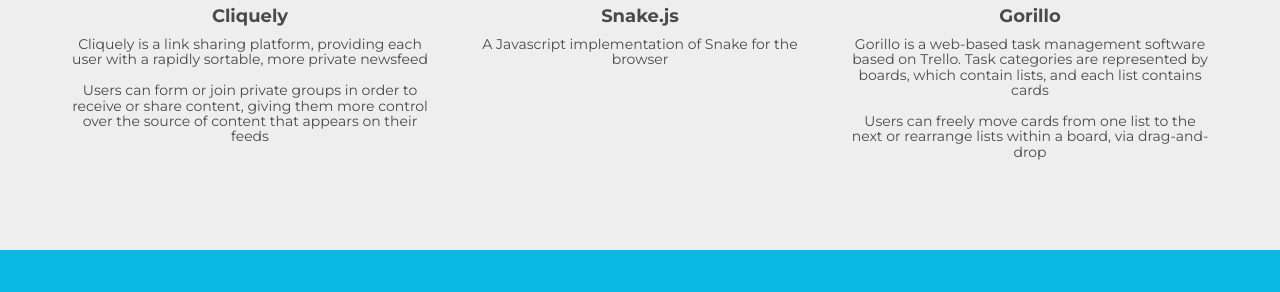
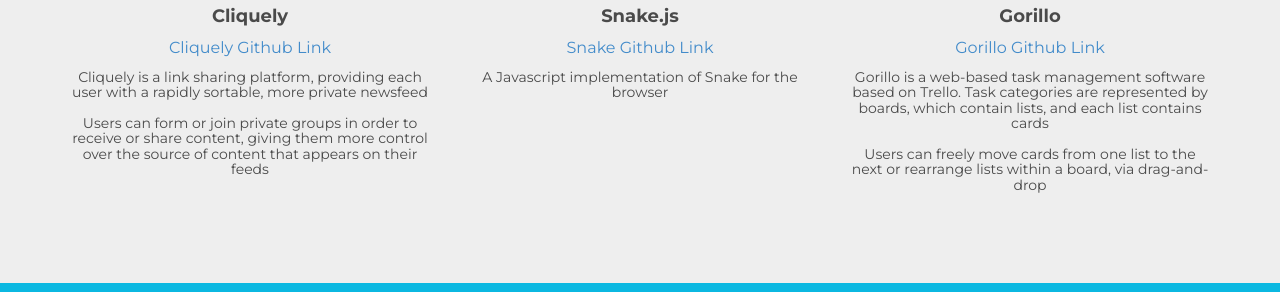
Before and after one commit to theCuriousJi/thecuriousgee.github.io, a plain HTML site: page index.html in a window 1280 px wide. Shown: the part 1891-2183 px from the top of the page. Drawn offline with nearby package versions, Linux system fonts and the light colour scheme.

Commit message:
added github links

```diff
--- a/assets/css/style.css
+++ b/assets/css/style.css
@@ -89,7 +89,7 @@ h1, h2, h3, h4, h5, h6 {
 .navbar-default .navbar-nav > .active > a, .navbar-default .navbar-nav > .active > a:hover, .navbar-default .navbar-nav > .active > a:focus {
 	color: black;
 	background-color: transparent;
-	border-bottom: 2px solid black
+	/*border-bottom: 2px solid black*/
 }
 
 .navbar-default .navbar-nav > li > a {
--- a/index.html
+++ b/index.html
@@ -121,6 +121,8 @@
 			<div class="col-lg-4 col-md-4 col-sm-4 gallery">
 				<a href="http://cliquely.io"><img src="assets/img/portfolio/folio01.png" class="img-responsive"></a>
         <h4>Cliquely</h4>
+        <a href="https://github.com/thecuriousgee/Cliquely">Cliquely Github Link</a>
+
         <h5>Cliquely is a link sharing pl­­­­atform, providing each user with a rapidly sortable, more private newsfeed
 <br> <br> Users can form or join private groups in order to receive or share content, giving them more control   over the source of content that appears on their feeds
 </h5>
@@ -128,11 +130,14 @@
 			<div class="col-lg-4 col-md-4 col-sm-4 gallery">
 				<a href="http://thecuriousgee.github.io/Snake/"><img src="assets/img/portfolio/folio02.png" class="img-responsive"></a>
         <h4>Snake.js</h4>
+        <a href="https://github.com/thecuriousgee/Snake">Snake Github Link</a>
+
         <h5>A Javascript implementation of Snake for the browser</h5>
 			</div>
       <div class="col-lg-4 col-md-4 col-sm-4 gallery">
 				<a href="http://gorillo.herokuapp.com"><img src="assets/img/gorillo.jpeg" class="img-responsive"></a>
         <h4>Gorillo</h4>
+        <a href="https://github.com/thecuriousgee/Gorillo">Gorillo Github Link</a>
         <h5>Gorillo is a web-based task management software based on Trello.
           Task categories are represented by boards, which contain lists, and each list contains cards<br> <br>
           Users can freely move cards from one list to the next or rearrange lists within a board, via drag-and-drop</h5>
```
